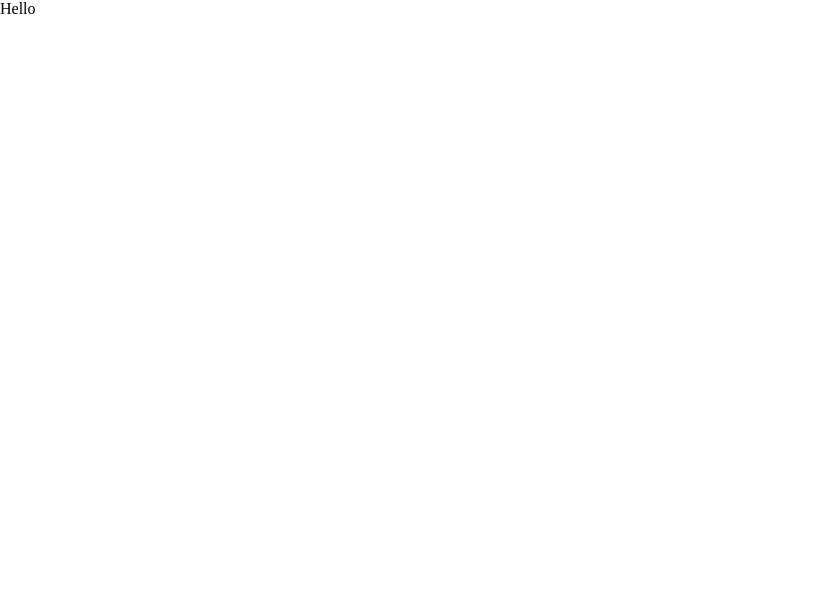
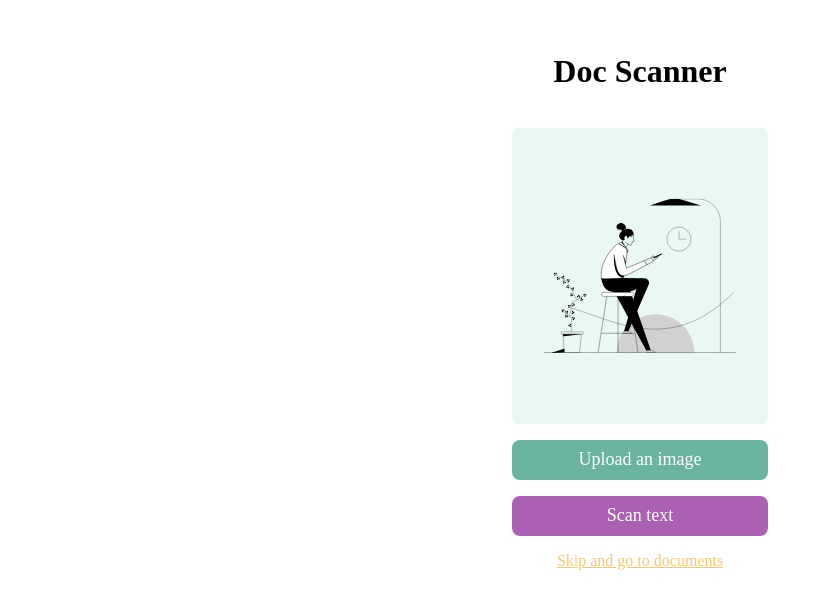
Before and after one commit to riittagerhards/document-scanner, a React (Vite) app: page / in a window 1280 px wide. Shown: the top 608 px of the page, without its empty margins (0-831 px from the left). Built offline with nearby package versions, Linux system fonts and the light colour scheme; a web font is replaced by a local one.

Commit message:
✨ Add routing

```diff
--- a/src/app/App.tsx
+++ b/src/app/App.tsx
@@ -1,7 +1,8 @@
 import React from 'react';
+import Scan from './pages/Scan/Scan';
 
 function App(): JSX.Element {
-  return <main>Hello</main>;
+  return <Scan />;
 }
 
 export default App;
--- a/src/app/main.tsx
+++ b/src/app/main.tsx
@@ -1,11 +1,17 @@
 import React from 'react';
-import ReactDOM from 'react-dom';
+import { render } from 'react-dom';
+import { BrowserRouter, Routes, Route } from 'react-router-dom';
 import './globals.css';
 import App from './App';
+import Documents from './pages/Documents/Documents';
 
-ReactDOM.render(
-  <React.StrictMode>
-    <App />
-  </React.StrictMode>,
-  document.querySelector('#root')
+const rootElement = document.getElementById('root');
+render(
+  <BrowserRouter>
+    <Routes>
+      <Route path="/" element={<App />} />
+      <Route path="documents" element={<Documents />} />
+    </Routes>
+  </BrowserRouter>,
+  rootElement
 );
--- a/src/app/pages/Documents/Documents.module.css
+++ b/src/app/pages/Documents/Documents.module.css
@@ -6,3 +6,8 @@
   text-align: center;
   padding: 2rem;
 }
+
+.link {
+  font-family: var(--font-text);
+  color: var(--color-contrast-secondary);
+}
--- a/src/app/pages/Documents/Documents.tsx
+++ b/src/app/pages/Documents/Documents.tsx
@@ -4,6 +4,7 @@ import PageTitle from '../../components/PageTitle/PageTitle';
 import SearchBar from '../../components/SearchBar/SearchBar';
 import getDocuments from '../../utils/GetDocuments';
 import DocPreview from '../../components/DocPreview/DocPreview';
+import { Link } from 'react-router-dom';
 
 function Documents(): JSX.Element {
   const [search, setSearch] = useState('');
@@ -30,6 +31,9 @@ function Documents(): JSX.Element {
           />
         ))}
       </div>
+      <Link className={styles.link} to="/">
+        Home
+      </Link>
     </div>
   );
 }
--- a/src/app/pages/Scan/Scan.tsx
+++ b/src/app/pages/Scan/Scan.tsx
@@ -6,6 +6,7 @@ import styles from './Scan.module.css';
 import Progress from '../../components/Progress/Progress';
 import AddDocumentForm from '../../components/AddDocumentForm/AddDocumentForm';
 import useRecognizeText from '../../utils/useRecognizeText';
+import { Link } from 'react-router-dom';
 
 function Scan(): JSX.Element {
   const [imageUrl, setImageUrl] = useState<string | null>(null);
@@ -60,9 +61,9 @@ function Scan(): JSX.Element {
           Scan text
         </button>
       )}
-      <a className={styles.link} href="#">
+      <Link className={styles.link} to="/documents">
         Skip and go to documents
-      </a>
+      </Link>
     </div>
   );
 }
```
